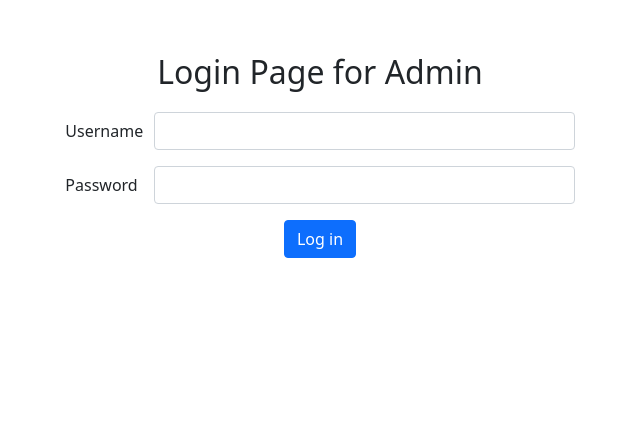
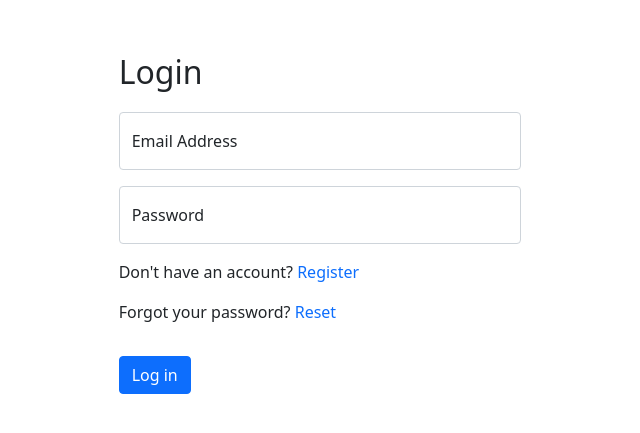
Before and after one commit to AliMickey/starlink-data-tracker, a Flask app: page /auth/login in a window 1280 px wide. Shown: the part 56-489 px from the top of the page, without its empty margins (320-960 px from the left). Run offline with Flask 2, Linux system fonts and the light colour scheme; some libraries are stand-ins or nearby versions.

Commit message:
add user registration

```diff
--- a/requirements.txt
+++ b/requirements.txt
@@ -7,6 +7,7 @@ schedule
 beautifulsoup4
 pycountry
 a-world-of-countries
+alt-profanity-check
 
 # Discord Bot
 discord.py
--- a/starlink/auth.py
+++ b/starlink/auth.py
@@ -1,11 +1,14 @@
 from flask import (
-    Blueprint, g, redirect, render_template, request, session, url_for, flash
+    Blueprint, current_app, g, redirect, render_template, request, session, url_for, flash
 )
-from werkzeug.security import check_password_hash
-import functools
+from werkzeug.security import check_password_hash, generate_password_hash
+import functools, re, uuid, requests
+from datetime import datetime
+from profanity_check import predict
 
 # App imports
 from starlink.db import get_db
+from starlink.notifications import sendEmail
 
 bp = Blueprint('auth', __name__, url_prefix='/auth')
 
@@ -27,27 +30,181 @@ def load_logged_in_user():
         g.user = get_db().execute(
             'SELECT * FROM users WHERE id = ?', (user_id,)).fetchone()
 
+# View to register a new user
+@bp.route('/register', methods=('GET', 'POST'))
+def register():
+    error = None
+    if request.method == 'POST':
+        email = request.form['email']
+        username = request.form['username']
+        password = request.form['password']
+        passwordRepeat = request.form['passwordRepeat']
+        captcha = request.form['h-captcha-response']
+        db = get_db()
+
+        userEmailCheck = db.execute('SELECT EXISTS (SELECT 1 FROM users WHERE email = ? LIMIT 1)', (email,)).fetchone()[0]
+        userUsernameCheck =  db.execute('SELECT EXISTS (SELECT 1 FROM users WHERE username = ? LIMIT 1)', (username,)).fetchone()[0]
+        emailRegex = '''(?:[a-z0-9!#$%&'*+/=?^_`{|}~-]+(?:\.[a-z0-9!#$%&'*+/=?^_`{|}~-]+)*|"(?:[\x01-\x08\x0b\x0c\x0e-\x1f\x21\x23-\x5b\x5d-\x7f]|\\[\x01-\x09\x0b\x0c\x0e-\x7f])*")@(?:(?:[a-z0-9](?:[a-z0-9-]*[a-z0-9])?\.)+[a-z0-9](?:[a-z0-9-]*[a-z0-9])?|\[(?:(?:25[0-5]|2[0-4][0-9]|[01]?[0-9][0-9]?)\.){3}(?:25[0-5]|2[0-4][0-9]|[01]?[0-9][0-9]?|[a-z0-9-]*[a-z0-9]:(?:[\x01-\x08\x0b\x0c\x0e-\x1f\x21-\x5a\x53-\x7f]|\\[\x01-\x09\x0b\x0c\x0e-\x7f])+)\])'''
+
+        # Captcha verification
+        hcapcthaSecret = current_app.config['HCAPCTHA_KEY']
+        response = requests.post(url = "https://hcaptcha.com/siteverify", data = {'secret': hcapcthaSecret, 'response': captcha}).json()
+
+        if not response['success']:
+            error = "Invalid captcha. Please try again"
+        elif not email:
+            error = "Email address is required"
+        elif not re.search(emailRegex, email):
+            error = "Email address is not valid"
+        elif userEmailCheck == 1:
+            error = "Email address is already registered"
+        elif not username:
+            error = "Username is required"
+        elif userUsernameCheck == 1:
+            error = "Username is already taken"
+        elif predict([username]) == 1:
+            error = "Username contains profanity"
+        elif not password or not passwordRepeat:
+            error = "Password is required"
+        elif len(password) < 8:
+            error = "Password must be a minimum of 8 digits"
+        elif password != passwordRepeat:
+            error = "Passwords do not match"
+
+        if error is None:
+            db.execute(
+                'INSERT INTO users (email, username, password, role) VALUES (?, ?, ?, ?)', (email, username, generate_password_hash(password), "user"))
+            db.commit()
+            sendEmail(email, "Welcome to Starlink Data Tracker", f"Hi {username}, welcome to Starlink Data Tracker.")
+            flash("User registered successfully", "success")
+            return redirect(url_for('auth.login'))
+        else:
+            flash(error, "warning")
+
+    return render_template('auth/register.html')
 
 # View to login to the system
 @bp.route('/login', methods=('GET', 'POST'))
 def login():
+    error = None
     if request.method == 'POST':
-        username = request.form['username']
+        email = request.form['email']
         password = request.form['password']
         db = get_db()
-        user = db.execute('SELECT * FROM users WHERE username = ?', (username,)).fetchone()
+        user = db.execute('SELECT * FROM users WHERE email = ?', (email,)).fetchone()
         if user is None or not check_password_hash(user['password'], password):
-            flash("Incorrect username or password. Please try again.", "danger")
-            return redirect(url_for('auth.login'))
+            error = "Incorrect email address or password. Please try again."
+
+        if error:
+            flash(error, "warning")
         else:
             session.clear()
             session['user_id'] = user['id']
-        return redirect(url_for('main.index'))
+            return redirect(url_for('main.index'))
 
     return render_template('auth/login.html')
+
+# View to request a new password link
+@bp.route('/account', methods=('GET', 'POST'))
+def account():
+    error = None
+
+    return render_template('auth/account.html')
+
+
+# View to request a new password link
+@bp.route('/forgot-password', methods=('GET', 'POST'))
+def forgotPassword():
+    error = None
+    if request.method == 'POST':
+        email = request.form['email']
+        db = get_db()
+        # Get user id for email if exists
+        user = db.execute('SELECT * FROM users WHERE email = ?', (email,)).fetchone()
+
+        if user:
+            userID = user['id']
+            # Check if user has used key or has already requested for a password reset within last 24 hours
+            resetPassDetails = db.execute('SELECT reset_key, datetime(date_time), activated FROM users_password_reset WHERE user_id = ?', (userID,)).fetchone()
+            # Send the same key again
+            if resetPassDetails and checkPasswordResetValidity(resetPassDetails[1], resetPassDetails['activated']):
+                resetKey = resetPassDetails['reset_key']
+
+            else:
+                # Generate and send a new key
+                resetKey = uuid.uuid4()
+                db.execute('INSERT INTO users_password_reset (reset_key, user_id, date_time, activated) VALUES (?, ?, ?, ?) ',
+                    (str(resetKey), userID, datetime.utcnow(), False))
+                db.commit()
+
+            sendEmail(email, "Reset password", f"Use the following link to reset your password for Starlink Data Tracker. https://starlinkversions.com/auth/reset-password/{resetKey}")
+
+        # Generic message to prevent brute email validity checks
+        error = "If the provided email exists, you will soon receive an email with instructions. Please check your spam folder."
+
+        if error:
+            flash(error, "success")
+
+    return render_template('auth/forgot-password.html')
+
+# View to reset password via uuid
+@bp.route('/reset-password/<string:resetKey>', methods=('GET', 'POST'))
+def resetPassword(resetKey):
+    error = None
+    db = get_db()
+    resetPassDetails = db.execute('SELECT user_id, datetime(date_time), activated FROM users_password_reset WHERE reset_key = ?', (resetKey,)).fetchone()
+
+    if request.method == 'GET':
+        if resetPassDetails and checkPasswordResetValidity(resetPassDetails[1], resetPassDetails['activated']):
+            return render_template('auth/reset-password.html', resetKey=resetKey)
+        else:
+            error = "Either the url is no longer valid, or you are here by mistake."
+
+        if error:
+            flash(error, "warning")
+
+    elif request.method == 'POST':
+        if resetPassDetails and checkPasswordResetValidity(resetPassDetails[1], resetPassDetails['activated']):
+            password = request.form['password']
+            passwordRepeat = request.form['passwordRepeat']
+
+            if not password or not passwordRepeat:
+                error = 'Password is required'
+            elif len(password) < 8:
+                error = "Password must be a minimum of 8 digits"
+            elif password != passwordRepeat:
+                error = 'Passwords do not match'
+
+            if error is None:
+                db.execute(
+                    'UPDATE users SET password = ? WHERE id = ?',
+                    (generate_password_hash(password), resetPassDetails['user_id']))
+                db.execute(
+                    'UPDATE users_password_reset SET activated = 1 WHERE reset_key = ?',
+                    (resetKey,))
+                db.commit()
+                sendEmail(db.execute('SELECT email FROM users WHERE id = ?', (resetPassDetails['user_id'],)).fetchone()[0], "Account activity", "Your password has been succesfully reset.")
+                session.clear()
+                flash("Password reset successfully", "success")
+                return redirect(url_for('auth.login'))
+            else:
+                flash(error, "warning")
+
+    return render_template('auth/reset-password.html', error=error)
 
 # View to clear session
 @bp.route('/logout')
 def logout():
     session.clear()
     return redirect(url_for('main.index'))
+
+
+# Function to check if reset password key is still valid
+def checkPasswordResetValidity(genTime, activated):
+    generatedDateTime = datetime.strptime(genTime, "%Y-%m-%d %H:%M:%S")
+    nowDateTime = datetime.utcnow()
+    # Calculate time period between present and key generation
+    diffSeconds = ((nowDateTime.hour * 60 + nowDateTime.minute) * 60 + nowDateTime.second) - ((generatedDateTime.hour * 60 + generatedDateTime.minute) * 60 + generatedDateTime.second)
+    if (activated == 0 and diffSeconds < 86400):
+        return True
+    return False
--- a/starlink/schema/schema.sql
+++ b/starlink/schema/schema.sql
@@ -1,12 +1,26 @@
 DROP TABLE IF EXISTS users;
+DROP TABLE IF EXISTS users_password_reset;
 DROP TABLE IF EXISTS firmware;
 DROP TABLE IF EXISTS speedtests;
 DROP TABLE IF EXISTS speedtest_stats;
 
 CREATE TABLE users (
   id INTEGER PRIMARY KEY AUTOINCREMENT,
-  username TEXT UNIQUE NOT NULL,
-  password TEXT NOT NULL
+  email TEXT UNIQUE NOT NULL,
+  username TEXT,
+  password TEXT NOT NULL,
+  totp TEXT,
+  role TEXT,
+  time_zone TEXT
+);
+
+CREATE TABLE users_password_reset (
+  id INTEGER PRIMARY KEY AUTOINCREMENT,
+  reset_key TEXT UNIQUE NOT NULL,
+  date_time TEXT NOT NULL,
+  activated BOOLEAN NOT NULL,
+  user_id INTEGER NOT NULL,
+  FOREIGN KEY (user_id) REFERENCES users (id)
 );
 
 CREATE TABLE firmware (
--- a/starlink/templates/auth/login.html
+++ b/starlink/templates/auth/login.html
@@ -3,22 +3,22 @@
 {% block title %}Starlink Data Tracker - Login{% endblock %}
 
 {% block content %}
-  <div class="col-5 text-center">
-    <p class="fs-2">Login Page for Admin</p>
+  <div class="col-4">
+    <p class="fs-2">Login</p>
     <form method="POST">
-      <div class="row mb-3">
-        <label for="username" class="col-sm-2 col-form-label">Username</label>
-        <div class="col-sm-10">
-          <input class="form-control" type="username" name="username" required>
-        </div>
+      <div class="form-floating mb-3">
+        <input class="form-control" type="email" name="email" placeholder="name@example.com" required>
+        <label for="email">Email Address</label>
+      </div>
+      <div class="form-floating mb-3">
+        <input class="form-control" type="password" name="password" placeholder="Password required">
+        <label for="password">Password</label>
       </div>
       <div class="row mb-3">
-        <label for="password" class="col-sm-2 col-form-label">Password</label>
-        <div class="col-sm-10">
-          <input class="form-control" type="password" name="password" required>
-        </div>
+        <p>Don't have an account? <a href="{{ url_for('auth.register') }}" class="text-decoration-none">Register</a></p>
+        <p>Forgot your password? <a href="{{ url_for('auth.forgotPassword') }}" class="text-decoration-none">Reset</a></p>
       </div>
-      <div class="text-center">
+      <div class="mb-3">
         <button type="submit" class="btn btn-primary">Log in</button>
       </div>
     </form>
--- a/starlink/templates/firmware/listAdmin.html
+++ b/starlink/templates/firmware/listAdmin.html
@@ -1,6 +1,7 @@
 {% extends 'builders/base.html' %}
 
 {% block title %}Starlink Firmware - Admin{% endblock %}
+{% set dataType = "firmware" %}
 
 {% block scriptsHead %}
   <link rel="stylesheet" href="{{ url_for('static', filename='css/dataTables.bootstrap5.min.css') }}">
```
Also changed, not shown: starlink/templates/auth/account.html (added, +10 -0 lines), starlink/templates/auth/forgot-password.html (added, +18 -0 lines), starlink/templates/auth/register.html (added, +40 -0 lines), starlink/templates/auth/reset-password.html (added, +22 -0 lines), starlink/templates/builders/navigation/auth.html (added, +9 -0 lines).
